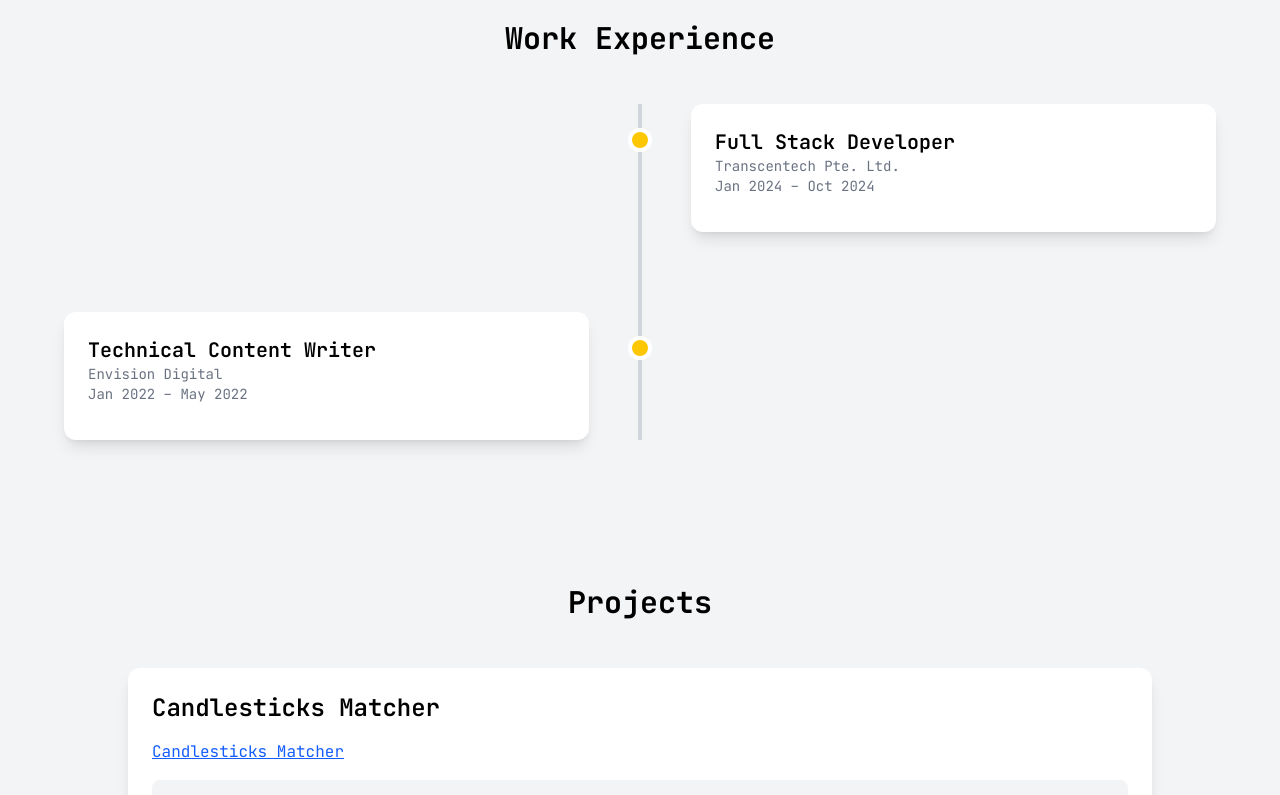
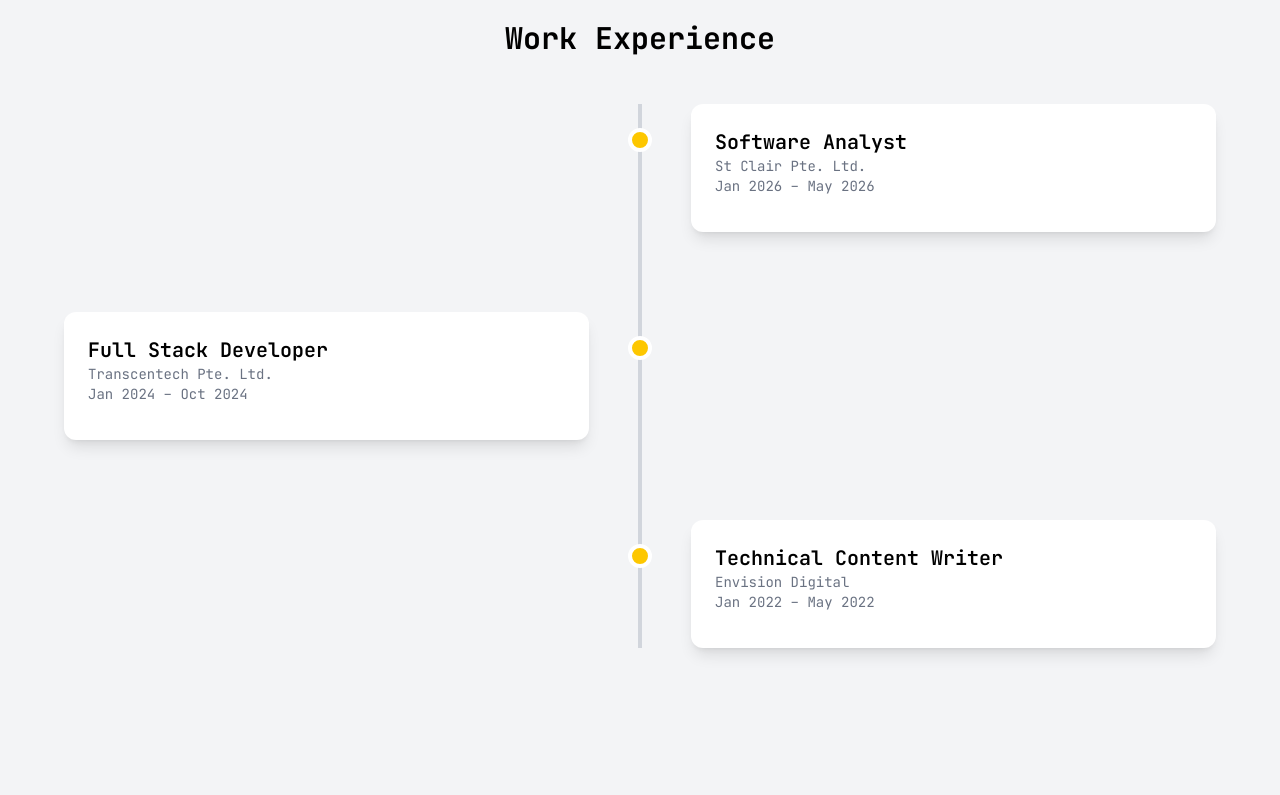
Before and after one commit to jaey8den/jaey8den-portfolio, a Next.js app: page / in a window 1280 px wide. Shown: the part 860-1655 px from the top of the page. Built offline with nearby package versions, Linux system fonts and the light colour scheme.

Commit message:
Added work experience

```diff
--- a/src/app/components/ExperienceTimeline.jsx
+++ b/src/app/components/ExperienceTimeline.jsx
@@ -4,6 +4,17 @@ import { useInView } from "react-intersection-observer";
 import { Pin } from "lucide-react";
 
 const experiences = [
+  {
+    role: "Software Analyst",
+    company: "St Clair Pte. Ltd.",
+    date: "Jan 2026 – May 2026",
+    points: [
+      "Built automated pipelines to conduct fundamental analysis between competitors, lending confidence to trade ideas",
+      "Tracked options data to expose market dealer behaviour, guiding risk management and position sizing",
+      "Developed a trading algorithm using measured moves, providing price targets and stop losses",
+    ],
+    skills: ".Net, SSMS, Redis",
+  },
   {
     role: "Full Stack Developer",
     company: "Transcentech Pte. Ltd.",
```
Also changed, not shown: 1 other file (tests, documents, lock files or other folders).
